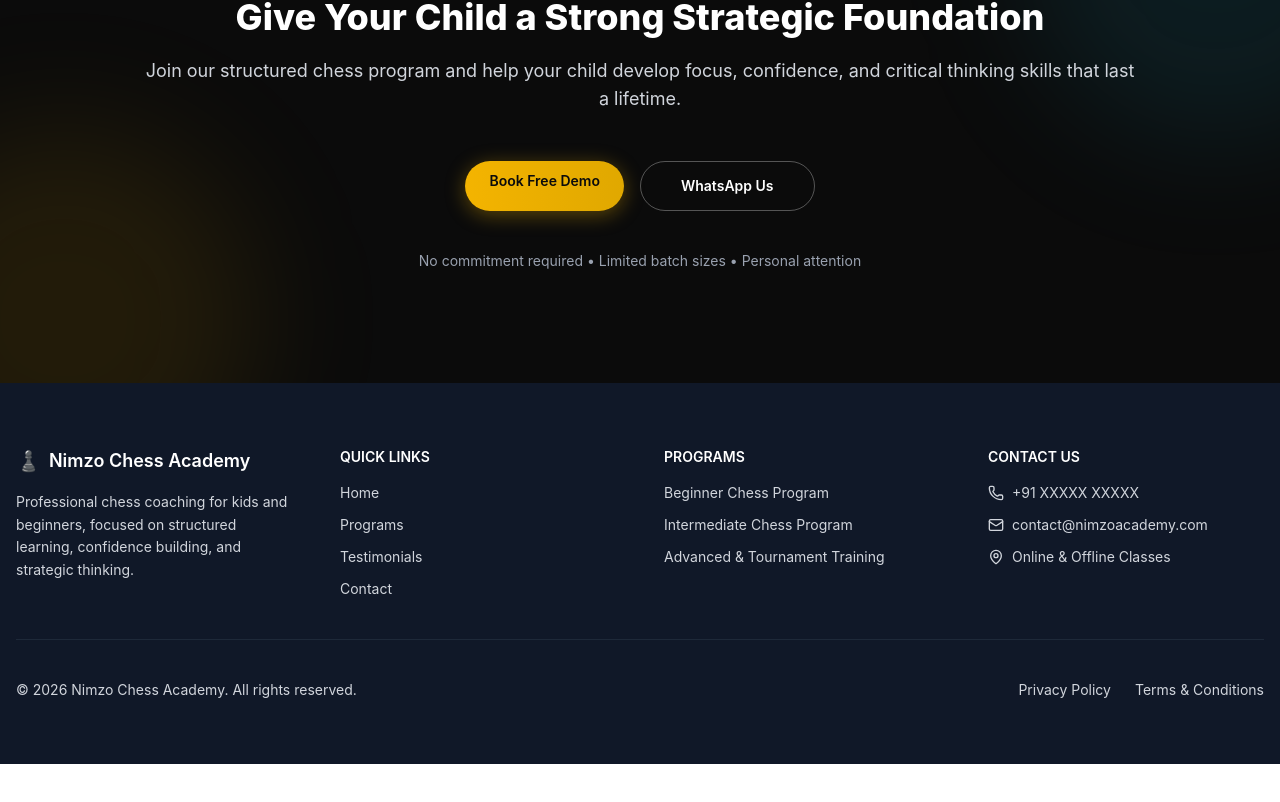
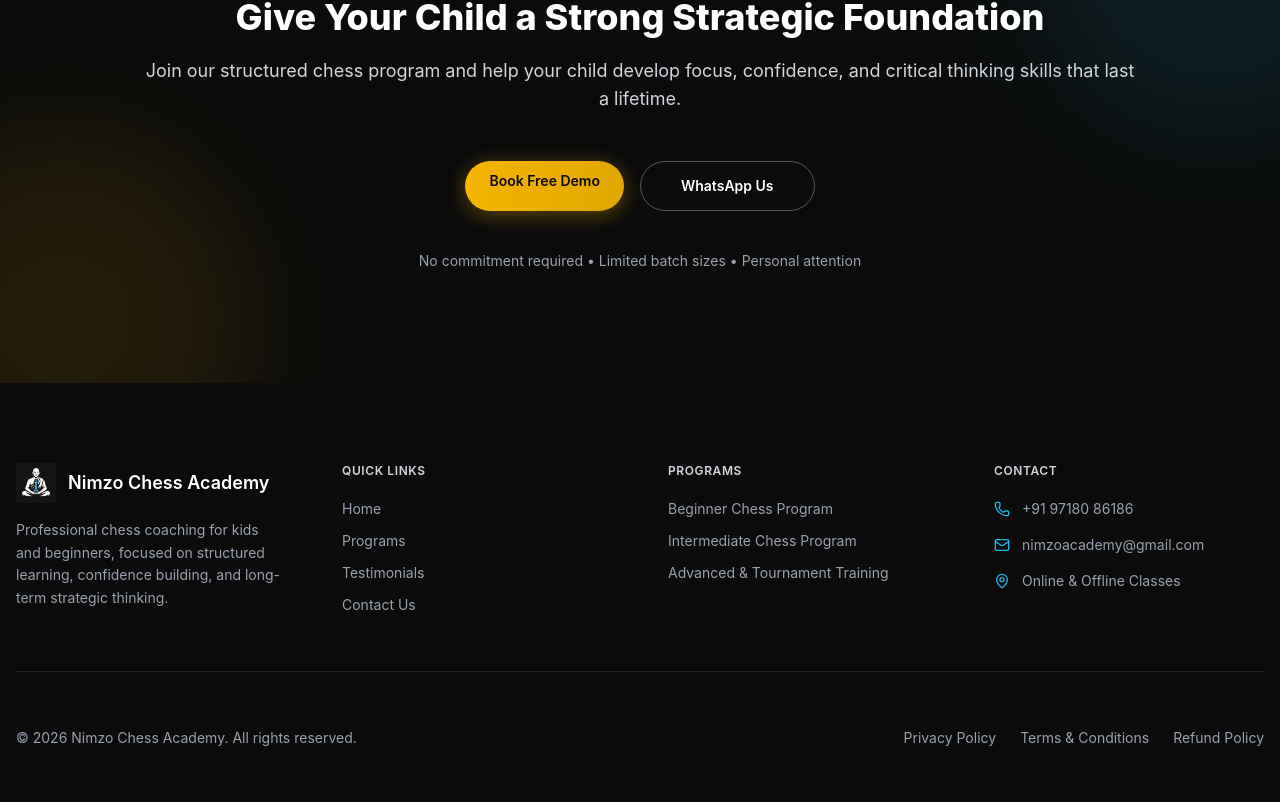
Before and after one commit to vivekmehto/nimzo-academy, a React (Vite) app: page / in a window 1280 px wide. Shown: the part 6209-7011 px from the top of the page. Before the commit the page ends 6973 px from the top, so only its background shows below. Built offline with nearby package versions, Linux system fonts and the light colour scheme.

Commit message:
Update Footer component

```diff
--- a/src/components/Footer.tsx
+++ b/src/components/Footer.tsx
@@ -1,60 +1,67 @@
 import React from "react";
 import { Mail, Phone, MapPin } from "lucide-react";
+import { Link } from "react-router";
 
 const Footer: React.FC = () => {
   return (
-    <footer className="bg-gray-900 text-gray-300">
-      <div className="mx-auto max-w-7xl px-4 py-16">
-
-        {/* Top Grid */}
-        <div className="grid gap-12 md:grid-cols-4">
-
+    <footer className="bg-[#0B0B0B] text-gray-400">
+      <div className="mx-auto max-w-7xl px-4 py-20">
+        {/* Top Section */}
+        <div className="grid gap-14 md:grid-cols-4">
           {/* Brand */}
           <div>
-            <div className="mb-4 flex items-center gap-2 text-white">
-              <span className="text-xl">♟️</span>
-              <span className="text-lg font-semibold">
+            <div className="mb-4 flex items-center gap-3">
+              <img
+                src="/logo.png"
+                alt="Nimzo Chess Academy Logo"
+                className="h-10 w-auto"
+              />
+              <span className="text-lg font-semibold text-white">
                 Nimzo Chess Academy
               </span>
             </div>
             <p className="text-sm leading-relaxed">
               Professional chess coaching for kids and beginners, focused on
-              structured learning, confidence building, and strategic thinking.
+              structured learning, confidence building, and long-term strategic
+              thinking.
             </p>
           </div>
 
           {/* Quick Links */}
           <div>
-            <h4 className="mb-4 text-sm font-semibold uppercase text-white">
+            <h4 className="mb-5 text-xs font-semibold uppercase tracking-wider text-gray-300">
               Quick Links
             </h4>
             <ul className="space-y-3 text-sm">
               <li>
-                <a href="#home" className="hover:text-white">
+                <a href="#home" className="hover:text-white transition">
                   Home
                 </a>
               </li>
               <li>
-                <a href="#programs" className="hover:text-white">
+                <a href="#programs" className="hover:text-white transition">
                   Programs
                 </a>
               </li>
               <li>
-                <a href="#testimonials" className="hover:text-white">
+                <a href="#testimonials" className="hover:text-white transition">
                   Testimonials
                 </a>
               </li>
               <li>
-                <a href="#contact" className="hover:text-white">
-                  Contact
-                </a>
+                  <Link
+              to="/contact"
+              className="hover:text-white transition"
+            >
+             Contact Us
+            </Link>
               </li>
             </ul>
           </div>
 
           {/* Programs */}
           <div>
-            <h4 className="mb-4 text-sm font-semibold uppercase text-white">
+            <h4 className="mb-5 text-xs font-semibold uppercase tracking-wider text-gray-300">
               Programs
             </h4>
             <ul className="space-y-3 text-sm">
@@ -66,20 +73,20 @@ const Footer: React.FC = () => {
 
           {/* Contact */}
           <div>
-            <h4 className="mb-4 text-sm font-semibold uppercase text-white">
-              Contact Us
+            <h4 className="mb-5 text-xs font-semibold uppercase tracking-wider text-gray-300">
+              Contact
             </h4>
-            <ul className="space-y-3 text-sm">
-              <li className="flex items-center gap-2">
-                <Phone size={16} />
-                <span>+91 XXXXX XXXXX</span>
+            <ul className="space-y-4 text-sm">
+              <li className="flex items-center gap-3">
+                <Phone size={16} className="text-[#1FB6E0]" />
+                <span>+91 97180 86186</span>
               </li>
-              <li className="flex items-center gap-2">
-                <Mail size={16} />
-                <span>contact@nimzoacademy.com</span>
+              <li className="flex items-center gap-3">
+                <Mail size={16} className="text-[#1FB6E0]" />
+                <span>nimzoacademy@gmail.com</span>
               </li>
-              <li className="flex items-center gap-2">
-                <MapPin size={16} />
+              <li className="flex items-center gap-3">
+                <MapPin size={16} className="text-[#1FB6E0]" />
                 <span>Online & Offline Classes</span>
               </li>
             </ul>
@@ -87,20 +94,27 @@ const Footer: React.FC = () => {
         </div>
 
         {/* Divider */}
-        <div className="my-10 h-px bg-gray-800" />
+        <div className="my-14 h-px bg-white/10" />
 
         {/* Bottom Bar */}
         <div className="flex flex-col items-center justify-between gap-4 text-sm md:flex-row">
           <p>
-            © {new Date().getFullYear()} Nimzo Chess Academy. All rights reserved.
+            © {new Date().getFullYear()} Nimzo Chess Academy. All rights
+            reserved.
           </p>
           <div className="flex gap-6">
-            <a href="#" className="hover:text-white">
+            <Link to="/privacy-policy" className="hover:text-white transition">
               Privacy Policy
-            </a>
-            <a href="#" className="hover:text-white">
+            </Link>
+            <Link
+              to="/terms-and-conditions"
+              className="hover:text-white transition"
+            >
               Terms & Conditions
-            </a>
+            </Link>
+            <Link to="/refund-policy" className="hover:text-white transition">
+              Refund Policy
+            </Link>
           </div>
         </div>
       </div>
```
